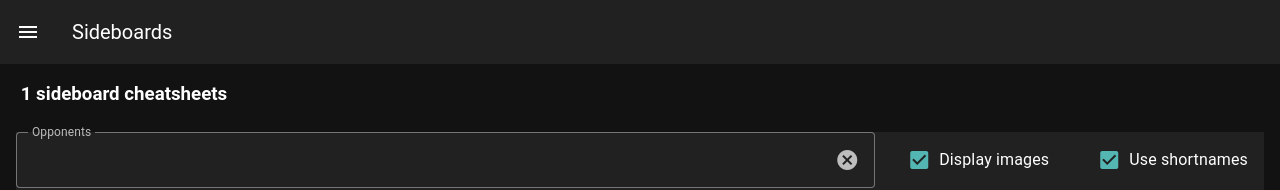
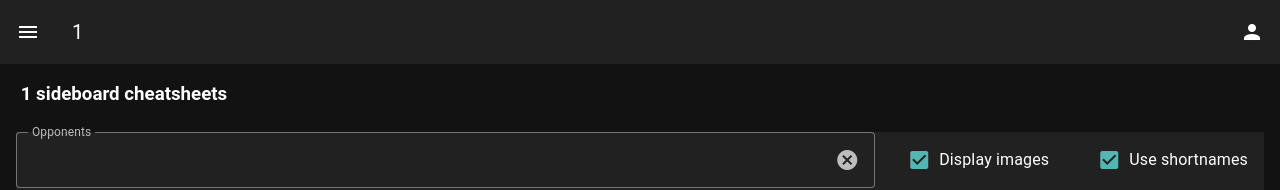
Before and after one commit to Daniele-Tentoni/sideboard-cheatsheets, a Vue app: page /sideboard/1 in a window 1280 px wide. Shown: the top 190 px of the page. Built offline with nearby package versions, Linux system fonts and the light colour scheme.

Commit message:
feat: update app title accordingly to the opened sideboard

```diff
--- a/src/App.vue
+++ b/src/App.vue
@@ -1,15 +1,28 @@
 <script setup lang="ts">
 import { ref } from 'vue'
 import { RouterView } from 'vue-router'
+import { useAppTitle, useAppTitleStore } from './composables/useAppTitle'
 
 const drawer = ref(false)
+
+useAppTitle('Sideboards')
+
+const appTitleStore = useAppTitleStore()
 </script>
 
 <template>
   <VApp>
     <VAppBar>
       <VAppBarNavIcon @click="drawer = !drawer"></VAppBarNavIcon>
-      <VAppBarTitle>Sideboards</VAppBarTitle>
+      <VAppBarTitle>{{ appTitleStore.title }}</VAppBarTitle>
+      <template #append>
+        <VResponsive>
+          <VTooltip text="Accounts coming soon">
+            <template #activator="{ props }">
+              <VBtn v-bind="props" icon="mdi-account"> </VBtn> </template
+          ></VTooltip>
+        </VResponsive>
+      </template>
     </VAppBar>
     <VNavigationDrawer mobile v-model="drawer">
       <VListItem link :to="{ name: 'home' }" title="Home" prepend-icon="mdi-home"></VListItem>
--- a/src/components/CardLink.vue
+++ b/src/components/CardLink.vue
@@ -10,7 +10,7 @@
             size="xs"
             class="ms-2 my-auto"
           ></VBtn>
-          <VBtn v-else icon="mdi-account" color="secondary" size="xs"></VBtn>
+          <VBtn v-else icon="mdi-account" color="secondary" size="xs" class="ms-2 my-auto"></VBtn>
         </template>
         <VAvatar start v-if="settings.useImages">
           <VImg
--- /dev/null
+++ b/src/composables/useAppTitle.ts
@@ -0,0 +1,22 @@
+import { defineStore } from 'pinia'
+import { onMounted, onUnmounted, ref } from 'vue'
+
+export const useAppTitleStore = defineStore('appTitle', () => {
+  const title = ref('')
+
+  return { title }
+})
+
+export function useAppTitle(title: string) {
+  const appTitle = useAppTitleStore()
+  let previous: string
+
+  onMounted(() => {
+    previous = appTitle.title
+    appTitle.title = title
+  })
+
+  onUnmounted(() => {
+    appTitle.title = previous
+  })
+}
--- a/src/views/HomeView.vue
+++ b/src/views/HomeView.vue
@@ -3,7 +3,9 @@
     <VDataTable :items :loading :headers density="compact">
       <template #top>
         <VRow align="center">
-          <VCol cols="auto"><VIcon>mdi-filter</VIcon></VCol>
+          <VCol cols="auto" align-self="center">
+            <VIcon class="ma-auto">mdi-filter</VIcon>
+          </VCol>
           <VCol>
             <VAutocomplete
               v-model="filterName"
--- a/src/views/SideboardView.vue
+++ b/src/views/SideboardView.vue
@@ -98,6 +98,7 @@ import { useRoute } from 'vue-router'
 import ManaIcon from '@/components/ManaIcon.vue'
 import { useSettings } from '@/stores/settings'
 import UploadFileCard from '@/components/csv/UploadFileCard.vue'
+import { useAppTitle } from '@/composables/useAppTitle'
 
 const route = useRoute()
 
@@ -174,6 +175,8 @@ watch(name, async () => {
   load()
 })
 
+useAppTitle(name.value)
+
 onMounted(async () => {
   load()
 })
```
